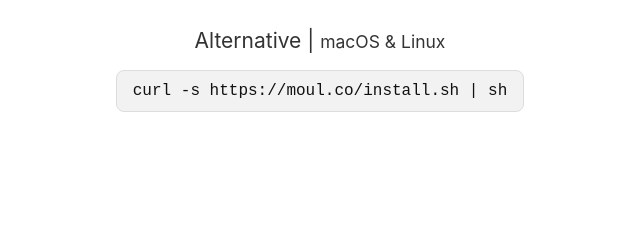
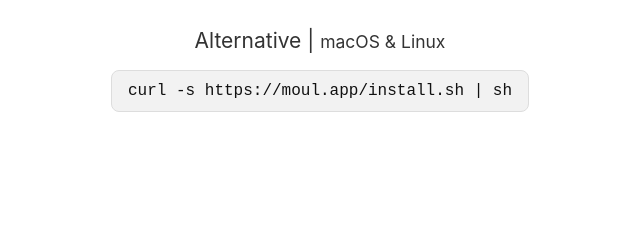
Before and after one commit to moulco/moul.app, a website built with Parcel: page src/index.html in a window 1280 px wide. Shown: the part 1852-2092 px from the top of the page, 320-960 px from the left. Built offline with nearby package versions, Linux system fonts and the light colour scheme.

Commit message:
Update `install.sh` and install command

```diff
--- a/src/index.html
+++ b/src/index.html
@@ -257,7 +257,7 @@
 				<div class="col flex flex-center flex-column">
 					<h3>Alternative | <small>macOS & Linux</small></h3>
 					<div class="download">
-						<pre>curl -s https://moul.co/install.sh | sh</pre>
+						<pre>curl -s https://moul.app/install.sh | sh</pre>
 					</div>
 				</div>
 			</div>
```
Also changed, not shown: 1 other file.
